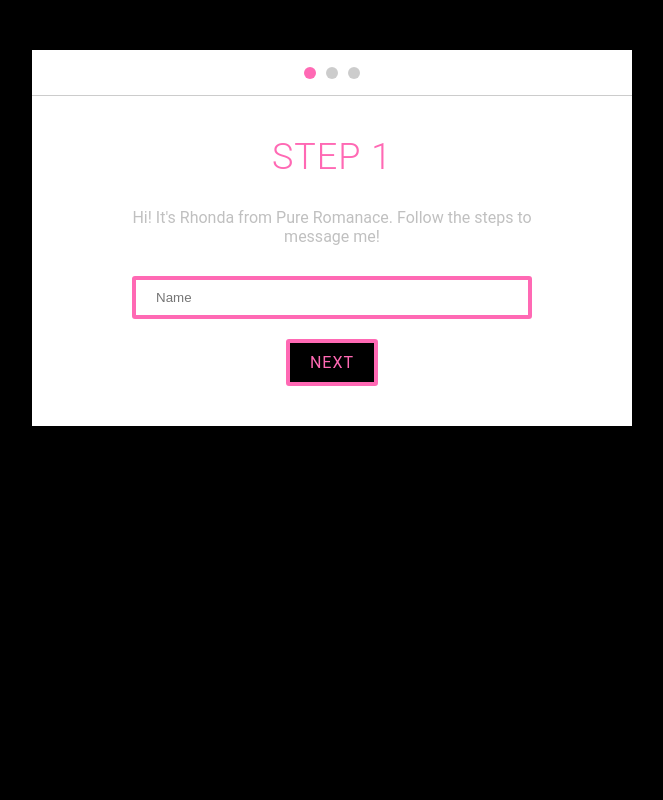
After one commit to retrogamersplayground/pure_romance, a PHP site: page /form.php in a window 1280 px wide. The commit adds this page. Shown: the whole page, without its empty margins (308-971 px from the left). Run offline with PHP 8.4, Linux system fonts and the light colour scheme.

Commit message:
second commit

```diff
--- /dev/null
+++ b/form.php
@@ -0,0 +1,95 @@
+<html>
+  <head>
+
+
+
+
+   <meta charset="uft-8">
+
+   <meta name="viewport" content="width=device-width, initial-scale=1">
+
+   <link rel="stylesheet" href="/step_by_step_form.css">
+
+   <script src="https://code.jquery.com/jquery-2.2.4.min.js"></script>
+
+
+
+  </head>
+
+
+<div class="modal-wrap">
+  <form class="contactForm" id="my_form" onsubmit="submitForm(); return false;">
+  <div class="modal-header"><span class="is-active"></span><span></span></span><span></span></div>
+  <div class="modal-bodies">
+    <div class="modal-body modal-body-step-1 is-showing" id="n">
+      <div class="title">Step 1</div>
+      <div class="description">Hi! It's Rhonda from Pure Romanace. Follow the steps to message me!</div>
+
+      <input type="text" placeholder="Name"/>
+
+      <div class="text-center">
+        <div class="button">Next</div>
+      </div>
+    </div>
+    "
+ <div class="modal-body modal-body-step-2" id="e">
+      <div class="title">Step 2</div>
+      <div class="description">Enter your email address.</div>
+       <input type="text" placeholder="Email"/>
+      <div class="text-center">
+        <div class="button">Next</div>
+      </div>
+    </div>
+
+
+    <div class="modal-body modal-body-step-3" id="m">
+      <div class="title">Step 3</div>
+      <div class="description">Write your message.</div>
+      <form>
+        <label>
+          <input type="text"/>
+        </label>
+
+        <div class="text-center fade-in">
+           <p><input class="input" id="mybtn" type="submit" value="Send"> <span id="status"></span></p>
+        </div>
+      </form>
+    </div>
+
+<div class="text-center">
+  <div class="rerun-button" id="rerun-button">Send another message</div>
+</div>
+  </div>
+</div>
+
+     <script type="text/javascript" src="/step_by_step_form.js"></script>
+
+   <script>
+function _(id){ return document.getElementById(id); }
+function submitForm(){
+	_("mybtn").disabled = true;
+	_("status").innerHTML = '</br>please wait ...';
+	var formdata = new FormData();
+	formdata.append ( "n", _("n").value );
+	formdata.append ( "e", _("e").value );
+	formdata.append ( "m", _("m").value );
+	var ajax = new XMLHttpRequest();
+	ajax.open( "POST", "example_parser.php" );
+
+	ajax.onreadystatechange = function() {
+		if(ajax.readyState == 4 && ajax.status == 200) {
+			if(ajax.responseText == "success"){
+		     _("my_form").innerHTML = '<h2>Thank you. Your message has been sent.</h2>';
+			} else {
+				_("status").innerHTML = ajax.responseText;
+				_("mybtn").disabled = false;
+			}
+		}
+	}
+	ajax.send( formdata );
+}
+</script>
+
+
+
+</html>
--- /dev/null
+++ b/step_by_step_form.css
@@ -0,0 +1,219 @@
+html {
+  background: black;
+  min-height: 100%;
+  font-family: "Roboto", sans-serif;
+}
+
+.title {
+  text-transform: uppercase;
+  text-align: center;
+  margin-bottom: 30px;
+  color: hotpink;
+  font-weight: 300;
+  font-size: 36px;
+  letter-spacing: 1px;
+}
+
+.description {
+  text-align: center;
+  color: silver;
+  margin-bottom: 30px;
+
+}
+
+input[type="text"],
+input[type="text"] {
+  padding: 10px 20px;
+  border: 4px solid hotpink;
+  border-radius: 3px;
+  display: block;
+  width: 100%;
+  margin-bottom: 20px;
+  box-sizing: border-box;
+  outline: none;
+}
+input[type="text"]:focus,
+input[type="text"]:focus {
+  border-color: black;
+}
+
+input[type="text"] {
+  margin-right: 10px;
+}
+
+label {
+  margin-bottom: 20px;
+  display: block;
+  font-size: 18px;
+  color: #666;
+  border-top: 1px solid #ddd;
+  border-bottom: 1px solid #ddd;
+  padding: 20px 0;
+  cursor: pointer;
+}
+label:first-child {
+  margin-bottom: 0;
+  border-bottom: none;
+}
+
+.button,
+.rerun-button {
+  padding: 10px 20px;
+  border: 4px solid hotpink;
+  border-radius: 3px;
+  background: black;
+  color: hotpink;
+  text-transform: uppercase;
+  letter-spacing: 1px;
+  display: inline-block;
+  cursor: pointer;
+}
+.button:hover,
+.rerun-button:hover {
+  background: hotpink;
+  color: black;
+}
+.button.rerun-button,
+.rerun-button.rerun-button {
+  border: 4px solid hotpink;
+  margin-bottom: 50px;
+  box-shadow: 0px 10px 15px -6px rgba(0, 0, 0, 0.2);
+  display: none;
+}
+
+.text-center {
+  text-align: center;
+}
+
+.modal-wrap {
+  max-width: 600px;
+  margin: 50px auto;
+  -webkit-transition: -webkit-transform 300ms ease-in-out;
+  transition: -webkit-transform 300ms ease-in-out;
+  transition: transform 300ms ease-in-out;
+  transition: transform 300ms ease-in-out, -webkit-transform 300ms ease-in-out;
+}
+
+.modal-header {
+  height: 45px;
+  background: white;
+  border-bottom: 1px solid #ccc;
+  display: -webkit-box;
+  display: -ms-flexbox;
+  display: flex;
+  -webkit-box-pack: center;
+      -ms-flex-pack: center;
+          justify-content: center;
+  -webkit-box-align: center;
+      -ms-flex-align: center;
+          align-items: center;
+}
+.modal-header span {
+  display: block;
+  height: 12px;
+  width: 12px;
+  margin: 5px;
+  border-radius: 50%;
+  background: rgba(0, 0, 0, 0.2);
+}
+.modal-header span.is-active {
+  background: rgba(0, 0, 0, 0.4);
+  background: hotpink;
+}
+
+.modal-bodies {
+  position: relative;
+  -webkit-perspective: 1000px;
+          perspective: 1000px;
+}
+
+.modal-body {
+  background: white;
+  padding: 40px 100px;
+  box-shadow: 0px 50px 30px -30px rgba(0, 0, 0, 0.3);
+  margin-bottom: 50px;
+  position: absolute;
+  top: 0;
+  display: none;
+  box-sizing: border-box;
+  width: 100%;
+  -webkit-transform-origin: top left;
+          transform-origin: top left;
+}
+.modal-body.is-showing {
+  display: block;
+}
+
+.animate-out {
+  -webkit-animation: out 600ms ease-in-out forwards;
+          animation: out 600ms ease-in-out forwards;
+}
+
+.animate-in {
+  -webkit-animation: in 500ms ease-in-out forwards;
+          animation: in 500ms ease-in-out forwards;
+  display: block;
+}
+
+.animate-up {
+  -webkit-transform: translateY(-500px) rotate(30deg);
+          transform: translateY(-500px) rotate(30deg);
+}
+.animate-clear {
+
+   opacity: 0;
+}
+
+@-webkit-keyframes out {
+  0% {
+    -webkit-transform: translateY(0px) rotate(0deg);
+            transform: translateY(0px) rotate(0deg);
+  }
+  60% {
+    -webkit-transform: rotate(60deg);
+            transform: rotate(60deg);
+  }
+  100% {
+    -webkit-transform: translateY(800px) rotate(10deg);
+            transform: translateY(800px) rotate(10deg);
+  }
+}
+
+@keyframes out {
+  0% {
+    -webkit-transform: translateY(0px) rotate(0deg);
+            transform: translateY(0px) rotate(0deg);
+  }
+  60% {
+    -webkit-transform: rotate(60deg);
+            transform: rotate(60deg);
+  }
+  100% {
+    -webkit-transform: translateY(800px) rotate(10deg);
+            transform: translateY(800px) rotate(10deg);
+  }
+}
+@-webkit-keyframes in {
+  0% {
+    opacity: 0;
+    -webkit-transform: rotateX(-90deg);
+            transform: rotateX(-90deg);
+  }
+  100% {
+    opacity: 1;
+    -webkit-transform: rotateX(0deg);
+            transform: rotateX(0deg);
+  }
+}
+@keyframes in {
+  0% {
+    opacity: 0;
+    -webkit-transform: rotateX(-90deg);
+            transform: rotateX(-90deg);
+  }
+  100% {
+    opacity: 1;
+    -webkit-transform: rotateX(0deg);
+            transform: rotateX(0deg);
+  }
+}
--- /dev/null
+++ b/step_by_step_form.js
@@ -0,0 +1,60 @@
+$('.button').click(function(){
+  var $btn = $(this),
+      $step = $btn.parents('.modal-body'),
+      stepIndex = $step.index(),
+      $pag = $('.modal-header span').eq(stepIndex);
+
+  if(stepIndex === 0 || stepIndex === 1) { step1($step, $pag); }
+  else { step3($step, $pag); }
+
+});
+
+
+function step1($step, $pag){
+console.log('step1');
+  // animate the step out
+  $step.addClass('animate-out');
+
+  // animate the step in
+  setTimeout(function(){
+    $step.removeClass('animate-out is-showing')
+         .next().addClass('animate-in');
+    $pag.removeClass('is-active')
+          .next().addClass('is-active');
+  }, 600);
+
+  // after the animation, adjust the classes
+  setTimeout(function(){
+    $step.next().removeClass('animate-in')
+          .addClass('is-showing');
+
+  }, 1200);
+}
+
+
+
+
+function step3($step, $pag){
+console.log('3');
+
+  // animate the step out
+  $step.parents('.modal-wrap').addClass('animate-out');
+
+
+  setTimeout(function(){
+    $step.parents('.modal-wrap').addClass('animate-clear');
+    $('.rerun-button').css('display', 'inline-block');
+  }, 300);
+}
+
+$('.rerun-button').click(function(){
+ $('.modal-wrap').removeClass('animate-out')
+                  .removeClass('animate-clear')
+                  .find('.modal-body')
+                  .first().addClass('is-showing')
+                  .siblings().removeClass('is-showing');
+
+  $('.modal-header span').first().addClass('is-active')
+                          .siblings().removeClass('is-active');
+ $(this).hide();
+});
```
Also changed, not shown: contact.php (deleted, +0 -47 lines), index.php (+46 -111 lines), main.css (+7 -0 lines), product_list1.php (added, +45 -0 lines), product_list2.php (added, +42 -0 lines), slider.js (added, +33 -0 lines), slider2.js (added, +29 -0 lines).
